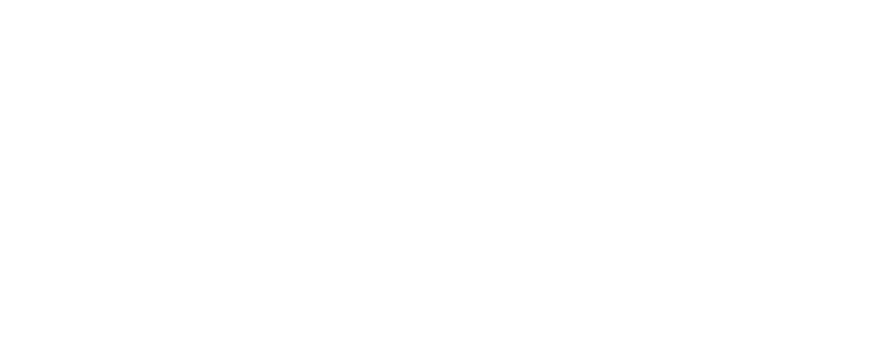
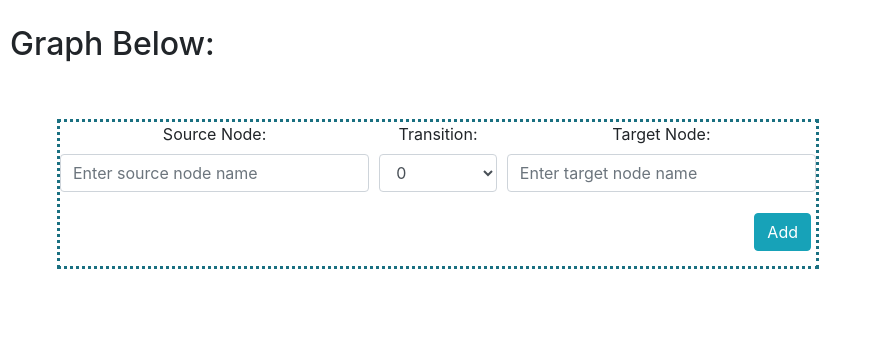
Before and after one commit to Onariaginosa/theory-final, a React (Create React App) app: page / in a window 1280 px wide. Shown: the part 262-623 px from the top of the page, without its empty margins (0-871 px from the left). Built offline with nearby package versions, Linux system fonts and the light colour scheme.

Commit message:
created graph component, and form component

```diff
--- a/package.json
+++ b/package.json
@@ -13,6 +13,7 @@
     "react-dom": "^17.0.1",
     "react-router-dom": "^5.2.0",
     "react-scripts": "4.0.1",
+    "react-sigma": "^1.2.35",
     "web-vitals": "^0.2.4"
   },
   "scripts": {
--- a/src/App.css
+++ b/src/App.css
@@ -27,6 +27,9 @@
 .App-link {
   color: #61dafb;
 }
+.sigma-scene {
+  position: static;
+}
 
 @keyframes App-logo-spin {
   from {
--- a/src/App.js
+++ b/src/App.js
@@ -1,32 +1,26 @@
 import React from "react";
 import './App.css';
-import { BrowserRouter as Router, Switch, Route } from "react-router-dom";
+import { HashRouter as Router, Switch, Route } from "react-router-dom";
 import NavBar from "./components/NavBar.js";
 import 'bootstrap/dist/css/bootstrap.min.css';
-import Home from "./components/Home.js";
+import Home from "./components/Pages/Home.js";
+import NFAmin from "./components/Pages/DFAmin.js";
+import DFAmin from "./components/Pages/NFAmin.js";
 
 function App() {
   return (
     <div className="App">
-      <Router>
+      <Router basename="/theory-final#">
         <NavBar />
           <Switch>
           <Route exact path="/">
             <Home />
           </Route>
           <Route exact path="/dfa-mini">
-            <div>
-              <h1>
-                Under Construction!
-              </h1>
-            </div>
+            <DFAmin />
           </Route>
           <Route exact path="/nfa-mini">
-            <div>
-                <h1>
-                  Under Construction!
-                </h1>
-              </div>
+            <NFAmin />
           </Route>
         </Switch>
       </Router>
--- /dev/null
+++ b/src/components/Form.js
@@ -0,0 +1,42 @@
+import React from "react";
+import Form from "react-bootstrap/Form";
+import Col from "react-bootstrap/Col";
+import Button from "react-bootstrap/Button";
+
+function InputForm() {
+    return (
+        <div style={{
+            outline: "3px dotted #1a7081",
+            width: "60%",
+            margin: "50px",
+        }}>
+            <Form>
+                <Form.Row>
+                    <Form.Group as={Col} controlId="SourceNode">
+                        <Form.Label> Source Node: </Form.Label>
+                        <Form.Control placeholder="Enter source node name" />
+                    </Form.Group>
+                    <Form.Group as={Col} xs={2} controlId="Transitions">
+                    <Form.Label>Transition: </Form.Label>
+                    <Form.Control as="select" defaultValue="Choose...">
+                        <option>0</option>
+                        <option>1</option>
+                        </Form.Control>
+                    </Form.Group>
+                    <Form.Group as={Col} controlId="TargetNode">
+                        <Form.Label> Target Node: </Form.Label>
+                        <Form.Control placeholder="Enter target node name" />
+                    </Form.Group>
+                </Form.Row>
+                <Form.Row style={{
+                    justifyContent: "right",
+                    margin: " 5px 5px 15px 5px",
+                }}>
+                    <Button variant="info">Add</Button>{' '}
+                </Form.Row>
+            </Form>
+        </div>
+    )
+}
+
+export default InputForm;
--- /dev/null
+++ b/src/components/Graph.js
@@ -0,0 +1,61 @@
+import React from "react";
+import { Sigma, EdgeShapes, NodeShapes, RandomizeNodePositions, RelativeSize } from 'react-sigma';
+import ForceLink from 'react-sigma/lib/ForceLink';
+
+function Graph(data) {
+    let temp = {
+        nodes: [
+            { id: "hidden", color: "white", size: 25, x:-1, y: -1},
+            { id: "n1", label: "Alice", size: 20, color: "#45adc1", x:0, y:0},
+            { id: "n2", label: "Rabbit", size: 25, type: "", color:"red", x:1, y:0}
+        ],
+        edges:
+            [
+                { id: "e1", source: "n1", target: "n2", label: "0, 1", color: "black"},
+                { id: "e2", source: "hidden", target: "n1", color: "black", type:"arrow" },
+                { id: "e3", source: "n2", target: "n2", label: "0,1", color: "black"},
+            ]
+    };
+    // let myGraph = data;
+
+    return (
+
+        <div style={{
+            outline: "3px dotted #1a7081",
+            width: "60%",
+            margin: "50px",
+            height: "600px",
+        }}>
+            <Sigma renderer="canvas" graph={temp}
+                style=
+                {{
+                    margin: "0",
+                    justifyContent: "center",
+                    display: "flex",
+                    position: "static",
+                    maxWidth: "inherit",
+                    height: "inherit",
+                }}
+                settings=
+                {{
+                    fontStyle: "bold",
+                    scalingMode: "inside",
+                    drawEdges: true,
+                    drawEdgeLabels: true,
+                    clone: false,
+                    minArrowSize: 10,
+                    minNodeSize: 10,
+                    maxNodeSize: 40,
+                }}
+
+            >
+                <EdgeShapes default="curvedArrow"/>
+                <NodeShapes default="circle" />
+                <ForceLink background strongGravityMode={false} alignNodeSiblings={true} outboundAttractionDistribution={true}/>
+                {/* <RandomizeNodePositions/> */}
+            </Sigma>
+        </div>
+    )
+}
+
+export default Graph;
--- a/src/components/NavBar.js
+++ b/src/components/NavBar.js
@@ -1,7 +1,6 @@
 import React from "react";
 import Navbar from "react-bootstrap/Navbar";
 import Nav from "react-bootstrap/Nav";
-import { Link } from "react-router-dom";
 import logo from "../images/namedLogo.png";
 
 function NavBar() {
@@ -10,7 +9,7 @@
     <div>
       <div>
         <Navbar bg="light" variant="light">
-            <Navbar.Brand href="/">
+            <Navbar.Brand href="#">
             <img
                 src={logo}
                 width="70"
@@ -22,8 +21,8 @@
 
 
             <Nav className="mr-auto">
-            <Nav.Link href="/dfa-mini">DFA minimizer</Nav.Link>
-            <Nav.Link href="/nfa-mini">NFA minimizer</Nav.Link>
+            <Nav.Link href="#dfa-mini">DFA minimizer</Nav.Link>
+            <Nav.Link href="#nfa-mini">NFA minimizer</Nav.Link>
             </Nav>
         </Navbar>
 
--- /dev/null
+++ b/src/components/Pages/DFAmin.js
@@ -0,0 +1,14 @@
+import React from "react";
+
+function DFAmin() {
+
+  return (
+    <div>
+        <h1>
+           Under Construction!
+        </h1>
+    </div>
+    )
+}
+
+export default DFAmin;
--- /dev/null
+++ b/src/components/Pages/Home.js
@@ -0,0 +1,39 @@
+import React from "react";
+import Graph from "../Graph";
+import "../../App.css";
+import Row from 'react-bootstrap/Row';
+import InputForm from '../Form';
+
+
+function Home() {
+
+  return (
+    <div>
+      <div>
+        <h1>
+              Hello! Hello! This is Ona's Theory Final Project
+        </h1>
+        <h2> What I chose to do</h2>
+        <p> I decided to create a DFA minimizer, and a NFA minimizer</p>
+        <p> Grade easily please! 😊</p>
+      </div>
+      <div style={{
+        margin: "25px",
+        // display: "flex",
+        justifyContent: "center",
+      }}>
+        <Row>
+          <h2> Graph Below:</h2>
+        </Row>
+        <Row>
+          <InputForm />
+        </Row>
+        <Row>
+          <Graph />
+        </Row>
+      </div>
+    </div>
+  )
+}
+
+export default Home;
--- /dev/null
+++ b/src/components/Pages/NFAmin.js
@@ -0,0 +1,14 @@
+import React from "react";
+
+function NFAmin() {
+
+  return (
+    <div>
+      <h1>
+        Under Construction!
+      </h1>
+    </div>
+    )
+}
+
+export default NFAmin;
```
Also changed, not shown: 2 other files (tests, documents, lock files or other folders).
